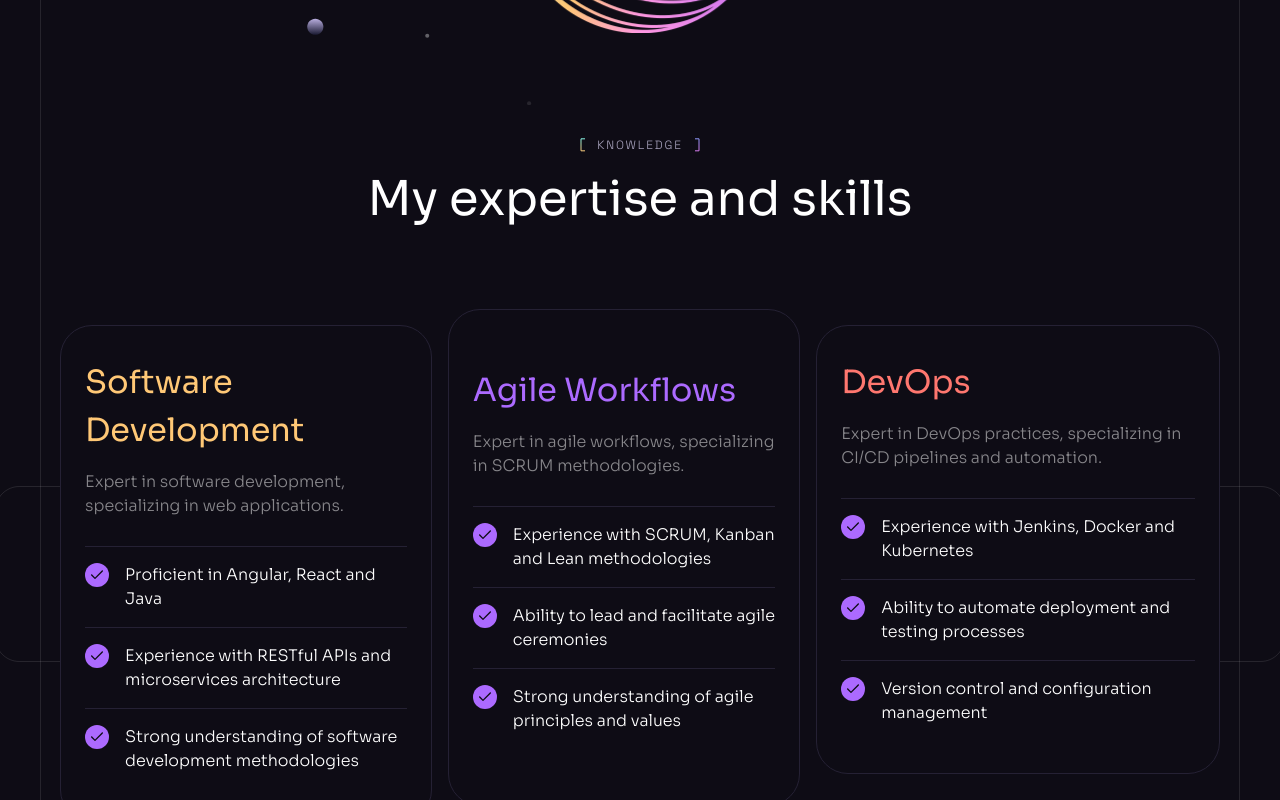
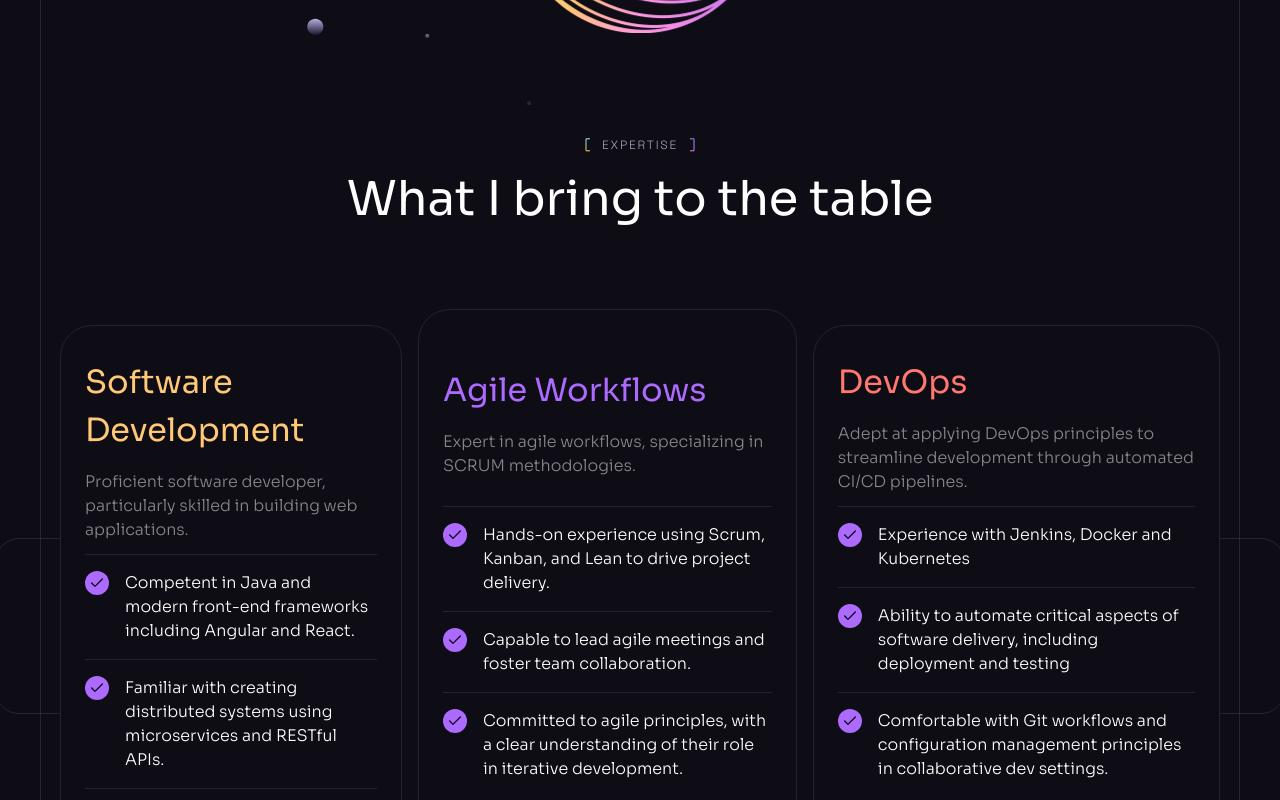
Before and after one commit to chrisguter/ChrisGuterPortfolio, a React (Vite) app: page / in a window 1280 px wide. Shown: the part 3320-4120 px from the top of the page. Built offline with nearby package versions, Linux system fonts and the light colour scheme.

Commit message:
updated expertise section texts

```diff
--- a/src/components/Expertise.jsx
+++ b/src/components/Expertise.jsx
@@ -26,7 +26,7 @@ const Expertise = () => {
             />
           </div>
         </div>
-        <Heading tag="Knowledge" title="My expertise and skills"></Heading>
+        <Heading tag="Expertise" title="What I bring to the table"></Heading>
         <div className="relative">
           <ExpertiseList></ExpertiseList>
           <LeftLine></LeftLine>
--- a/src/constants/index.js
+++ b/src/constants/index.js
@@ -256,12 +256,12 @@ export const expertise = [
     id: "0",
     title: "Software Development",
     description:
-      "Expert in software development, specializing in web applications.",
+      "Proficient software developer, particularly skilled in building web applications.",
     price: "0",
     features: [
-      "Proficient in Angular, React and Java",
-      "Experience with RESTful APIs and microservices architecture",
-      "Strong understanding of software development methodologies",
+      "Competent in Java and modern front-end frameworks including Angular and React.",
+      "Familiar with creating distributed systems using microservices and RESTful APIs.",
+      "Deep understanding of modern software engineering practices and methodologies.",
     ],
   },
   {
@@ -271,21 +271,21 @@ export const expertise = [
       "Expert in agile workflows, specializing in SCRUM methodologies.",
     price: "9.99",
     features: [
-      "Experience with SCRUM, Kanban and Lean methodologies",
-      "Ability to lead and facilitate agile ceremonies",
-      "Strong understanding of agile principles and values",
+      "Hands-on experience using Scrum, Kanban, and Lean to drive project delivery.",
+      "Capable to lead agile meetings and foster team collaboration.",
+      "Committed to agile principles, with a clear understanding of their role in iterative development.",
     ],
   },
   {
     id: "2",
     title: "DevOps",
     description:
-      "Expert in DevOps practices, specializing in CI/CD pipelines and automation.",
+      "Adept at applying DevOps principles to streamline development through automated CI/CD pipelines.",
     price: null,
     features: [
       "Experience with Jenkins, Docker and Kubernetes",
-      "Ability to automate deployment and testing processes",
-      "Version control and configuration management",
+      "Ability to automate critical aspects of software delivery, including deployment and testing",
+      "Comfortable with Git workflows and configuration management principles in collaborative dev settings.",
     ],
   },
 ];
```
